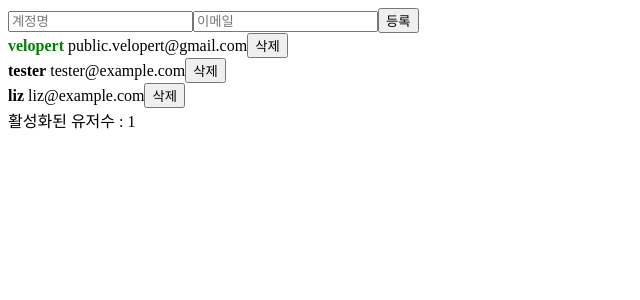
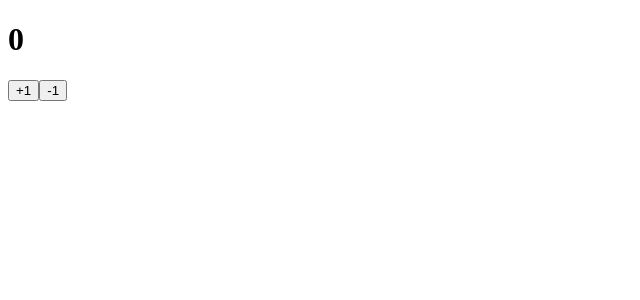
Before and after one commit to Leewonchan14/Ts_Practice, a React (Vite) app: page / in a window 1280 px wide. Shown: the top 300 px of the page, without its empty margins (0-640 px from the left). Built offline with nearby package versions, Linux system fonts and the light colour scheme.

Commit message:
feat: Counter 컴포넌트 useReducer 를 이용한 상태 업데이트 로직 분리

```diff
--- /dev/null
+++ b/src/components/Counter.tsx
@@ -0,0 +1,28 @@
+import { useReducer } from "react";
+import {
+  CounterReducer,
+  DECREASE_COUNTER,
+  INCREASE_COUNTER,
+  INITIAL_COUNTER,
+} from "../reducers/CounterReducer.ts";
+
+const Counter = () => {
+  const [number, numberDispatch] = useReducer(CounterReducer, INITIAL_COUNTER);
+
+  const onIncrease = () => {
+    numberDispatch({ type: INCREASE_COUNTER });
+  };
+
+  const onDecrease = () => {
+    numberDispatch({ type: DECREASE_COUNTER });
+  };
+  return (
+    <div>
+      <h1>{number}</h1>
+      <button onClick={onIncrease}>+1</button>
+      <button onClick={onDecrease}>-1</button>
+    </div>
+  );
+};
+
+export default Counter;
--- a/src/main.tsx
+++ b/src/main.tsx
@@ -1,10 +1,10 @@
 import React from "react";
 import ReactDOM from "react-dom/client";
-import App from "./App.tsx";
 import "./index.css";
+import Counter from "./components/Counter.tsx";
 
 ReactDOM.createRoot(document.getElementById("root")!).render(
   <React.StrictMode>
-    <App />
+    <Counter />
   </React.StrictMode>
 );
--- /dev/null
+++ b/src/reducers/CounterReducer.ts
@@ -0,0 +1,24 @@
+export const INCREASE_COUNTER = "INCREASE_COUNTER";
+export const DECREASE_COUNTER = "DECREASE_COUNTER";
+export const INITIAL_COUNTER = 0;
+export type COUNTER_TYPE = number;
+
+export interface CounterAction {
+  type: string;
+}
+
+export type CounterReducer = (
+  state: COUNTER_TYPE,
+  action: CounterAction
+) => COUNTER_TYPE;
+
+export const CounterReducer: CounterReducer = (state, action) => {
+  switch (action.type) {
+    case INCREASE_COUNTER:
+      return state + 1;
+    case DECREASE_COUNTER:
+      return state - 1;
+    default:
+      return state;
+  }
+};
```
Also changed, not shown: src/Counter.tsx (deleted, +0 -22 lines).
